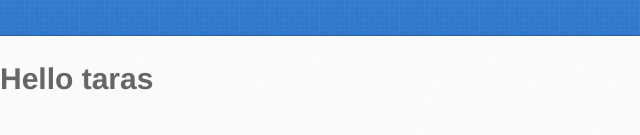
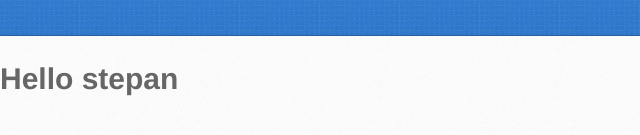
Before and after one commit to toastman/unit5, a plain HTML site: page index.html in a window 1280 px wide. Shown: the part 165-300 px from the top of the page, 0-640 px from the left. Drawn offline with Linux system fonts and the light colour scheme.

Commit message:
Update index.html

```diff
--- a/index.html
+++ b/index.html
@@ -25,6 +25,6 @@
       </div>
     </header>
 
-    <h1>Hello taras</h1>
+    <h1>Hello stepan</h1>
   </body>
 </html>
```
